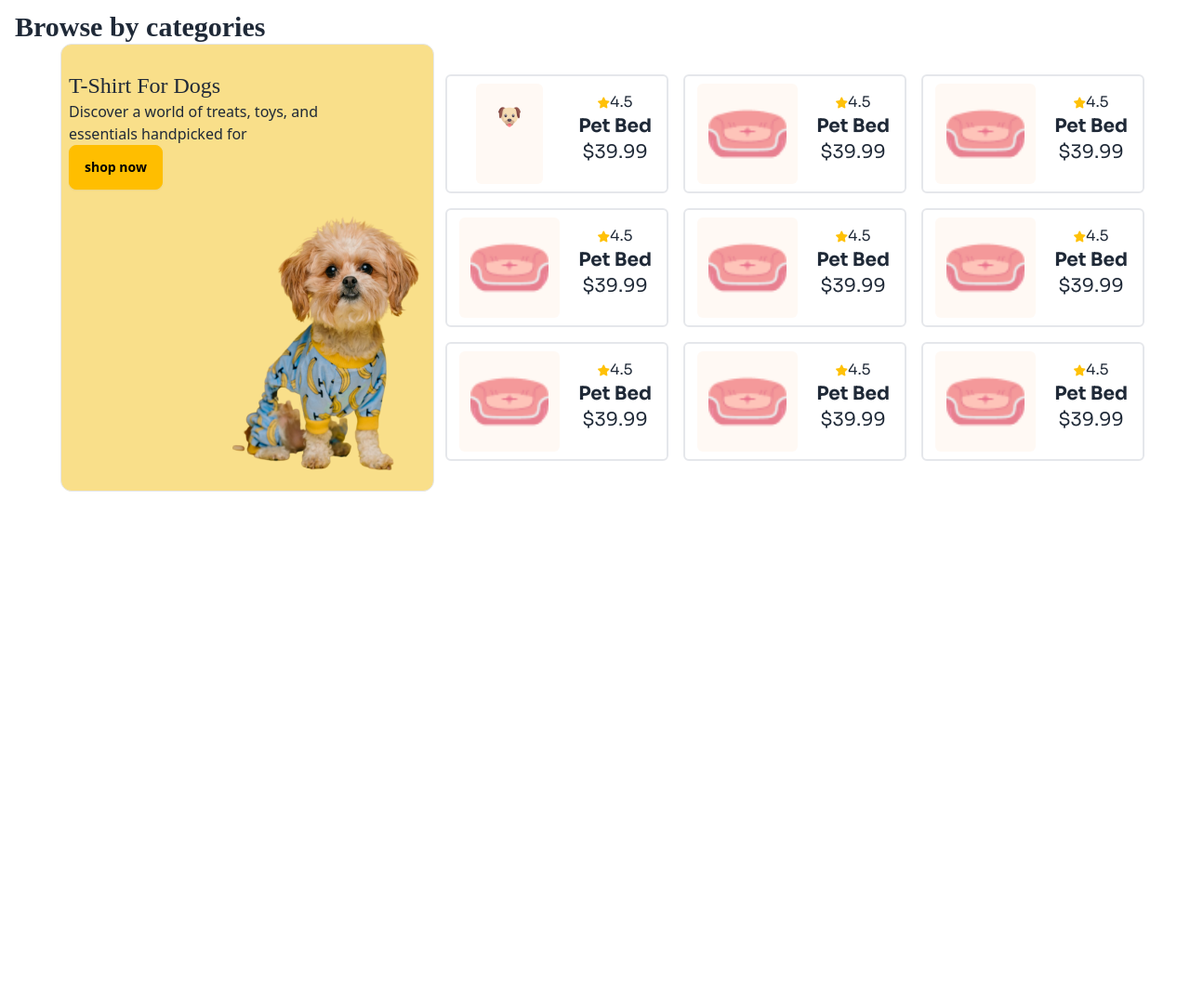
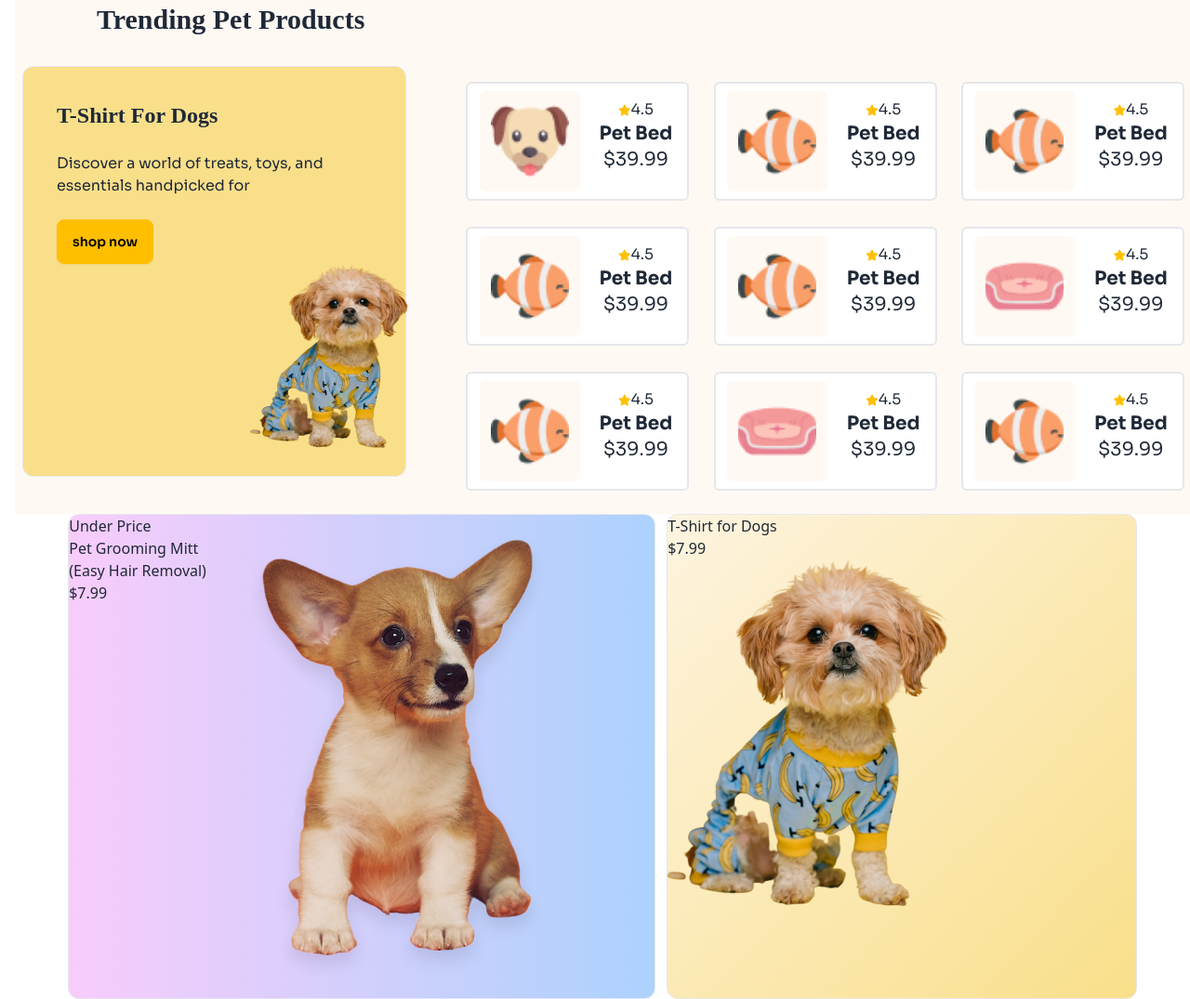
Before and after one commit to Mas-rafe/Assignment-03, a plain HTML site: page index.html in a window 1280 px wide. Shown: the part 1306-2381 px from the top of the page at 93% size. Before the commit the page ends 1835 px from the top, so only its background shows below. Drawn offline with nearby package versions, Linux system fonts and the light colour scheme; a web font is replaced by a local one.

Commit message:
im so late

```diff
--- a/index.html
+++ b/index.html
@@ -213,28 +213,28 @@
 
      </section>
 
-
-               <h4 class="text-start justify-start  text-3xl mt-32 font-bold adlam">Browse by categories</h4>
-               <section class="mx-auto justify-center items-center  gap-3 lg:flex ">
-         <div class="  p-2 bg-[#F9DF8A] border border-solid rounded-xl ">
-           <div class="mt-5">
-            <h2 class="adlam text-2xl ">T-Shirt For Dogs </h2>
-            <p>Discover a world of treats, toys, and <br> essentials handpicked for </p>
-            <button class="btn btn-warning">shop now</button>
+     <section class="bg-[#FFF9F4] gap-10 p-2">
+     <h4 class="text-start justify-start  text-3xl mt-28 mb-8 ml-20 font-bold adlam">Trending Pet Products</h4>
+               <div class="mx-auto justify-center items-center  gap-16 lg:flex ">
+                  <div class="  p-5 bg-[#F9DF8A] mb-8 w-96  border border-solid lg:w-1/3 rounded-xl ">
+           <div class="mt-4 ml-4">
+            <h2 class="adlam text-2xl font-bold ">T-Shirt For Dogs </h2><br>
+            <p class="sora text-base">Discover a world of treats, toys, and <br> essentials handpicked for </p><br>
+            <button class="btn sora btn-warning">shop now</button>
            </div>
 
             <div class=" ">
-            <img src="c1-assets/cute-pet-mid.png" alt="" class=" mt-7 ml-44 lg:w-52 lg:h-72">
+            <img src="c1-assets/cute-pet-mid.png" alt="" class=" hidden lg:inline  ml-56 lg:w-44 lg:h-52">
            </div>
               </div>
 
 
-    <div class="sora grid grid-cols-2 lg:grid-cols-3 gap-1 lg:gap-4">
+    <div class="sora grid grid-cols-2 lg:grid-cols-3  gap-2 lg:gap-7">
 
          <card class=" card flex flex-row p-2 gap-2 border-2 border-solid rounded-md text-center justify-center mx-auto   lg:w-60 lg:h-32 lg:mx-auto lg:justify-center bg-[#FFFFFF]">
                 <div class="mx-auto justify-center flex rounded-md  p-3 bg-[#FFF9F4]">
                 <img src="c1-assets/pet-couch.png" alt="" class="mx-auto lg:hidden">
-                <img src="c1-assets/dog-cartoon.png" alt="" class="hidden lg:inline w-12 p-3 h-12 items-center ">
+                <img src="c1-assets/dog-cartoon.png" alt="" class="hidden lg:inline  items-center ">
                  </div>
                     <div class="items-center justify-center text-center p-2 ">
                         <p class="text-xs lg:text-base"><i class="text-xs text-[#FFC107] fa-solid fa-star"></i>4.5</p>
@@ -244,7 +244,8 @@
                 </card>
                 <card class=" card flex flex-row p-2 gap-2 border-2 border-solid rounded-md text-center justify-center mx-auto   lg:w-60 lg:h-32 lg:mx-auto lg:justify-center bg-[#FFFFFF]">
                   <div class="mx-auto justify-center flex rounded-md  p-3 bg-[#FFF9F4]">
-                  <img src="c1-assets/pet-couch.png" alt="" class="mx-auto">
+                  <img src="c1-assets/pet-couch.png" alt="" class="mx-auto lg:hidden">
+                  <img src="c1-assets/fish-cartoon.png" alt="" class="hidden lg:inline  items-center" >
                    </div>
                       <div class="items-center justify-center text-center p-2 ">
                           <p class="text-xs lg:text-base"><i class="text-xs text-[#FFC107] fa-solid fa-star"></i>4.5</p>
@@ -254,7 +255,8 @@
                   </card>
                   <card class=" card flex flex-row p-2 gap-2 border-2 border-solid rounded-md text-center justify-center mx-auto   lg:w-60 lg:h-32 lg:mx-auto lg:justify-center bg-[#FFFFFF]">
                     <div class="mx-auto justify-center flex rounded-md  p-3 bg-[#FFF9F4]">
-                    <img src="c1-assets/pet-couch.png" alt="" class="mx-auto">
+                    <img src="c1-assets/pet-couch.png" alt="" class="mx-auto lg:hidden">
+                    <img src="c1-assets/fish-cartoon.png" alt="" class="hidden lg:inline  items-center" >
                      </div>
                         <div class="items-center justify-center text-center p-2 ">
                             <p class="text-xs lg:text-base"><i class="text-xs text-[#FFC107] fa-solid fa-star"></i>4.5</p>
@@ -264,7 +266,8 @@
                     </card>
                     <card class=" card flex flex-row p-2 gap-2 border-2 border-solid rounded-md text-center justify-center mx-auto   lg:w-60 lg:h-32 lg:mx-auto lg:justify-center bg-[#FFFFFF]">
                       <div class="mx-auto justify-center flex rounded-md  p-3 bg-[#FFF9F4]">
-                      <img src="c1-assets/pet-couch.png" alt="" class="mx-auto">
+                      <img src="c1-assets/pet-couch.png" alt="" class="mx-auto lg:hidden">
+                      <img src="c1-assets/fish-cartoon.png" alt="" class="hidden lg:inline  items-center" >
                        </div>
                           <div class="items-center justify-center text-center p-2 ">
                               <p class="text-xs lg:text-base"><i class="text-xs text-[#FFC107] fa-solid fa-star"></i>4.5</p>
@@ -274,7 +277,8 @@
                       </card>
                       <card class=" card flex flex-row p-2 gap-2 border-2 border-solid rounded-md text-center justify-center mx-auto   lg:w-60 lg:h-32 lg:mx-auto lg:justify-center bg-[#FFFFFF]">
                         <div class="mx-auto justify-center flex rounded-md  p-3 bg-[#FFF9F4]">
-                        <img src="c1-assets/pet-couch.png" alt="" class="mx-auto">
+                        <img src="c1-assets/pet-couch.png" alt="" class="mx-auto lg:hidden">
+                        <img src="c1-assets/fish-cartoon.png" alt="" class="hidden lg:inline  items-center" >
                          </div>
                             <div class="items-center justify-center text-center p-2 ">
                                 <p class="text-xs lg:text-base"><i class="text-xs text-[#FFC107] fa-solid fa-star"></i>4.5</p>
@@ -285,6 +289,7 @@
                         <card class=" card flex flex-row p-2 gap-2 border-2 border-solid rounded-md text-center justify-center mx-auto   lg:w-60 lg:h-32 lg:mx-auto lg:justify-center bg-[#FFFFFF]">
                           <div class="mx-auto justify-center flex rounded-md  p-3 bg-[#FFF9F4]">
                           <img src="c1-assets/pet-couch.png" alt="" class="mx-auto">
+
                            </div>
                               <div class="items-center justify-center text-center p-2 ">
                                   <p class="text-xs lg:text-base"><i class="text-xs text-[#FFC107] fa-solid fa-star"></i>4.5</p>
@@ -294,7 +299,8 @@
                           </card>
                           <card class=" card flex flex-row p-2 gap-2 border-2 border-solid rounded-md text-center justify-center mx-auto   lg:w-60 lg:h-32 lg:mx-auto lg:justify-center bg-[#FFFFFF]">
                             <div class="mx-auto justify-center flex rounded-md  p-3 bg-[#FFF9F4]">
-                            <img src="c1-assets/pet-couch.png" alt="" class="mx-auto">
+                            <img src="c1-assets/pet-couch.png" alt="" class="mx-auto lg:hidden">
+                            <img src="c1-assets/fish-cartoon.png" alt="" class="hidden lg:inline  items-center" >
                              </div>
                                 <div class="items-center justify-center text-center p-2 ">
                                     <p class="text-xs lg:text-base"><i class="text-xs text-[#FFC107] fa-solid fa-star"></i>4.5</p>
@@ -305,6 +311,7 @@
                             <card class=" card flex flex-row p-2 gap-2 border-2 border-solid rounded-md text-center justify-center mx-auto   lg:w-60 lg:h-32 lg:mx-auto lg:justify-center bg-[#FFFFFF]">
                               <div class="mx-auto justify-center flex rounded-md  p-3 bg-[#FFF9F4]">
                               <img src="c1-assets/pet-couch.png" alt="" class="mx-auto">
+
                                </div>
                                   <div class="items-center justify-center text-center p-2 ">
                                       <p class="text-xs lg:text-base"><i class="text-xs text-[#FFC107] fa-solid fa-star"></i>4.5</p>
@@ -314,7 +321,8 @@
                               </card>
                               <card class=" hidden lg:inline-flex card flex flex-row p-2 gap-2 border-2 border-solid rounded-md text-center justify-center mx-auto   lg:w-60 lg:h-32 lg:mx-auto lg:justify-center bg-[#FFFFFF]">
                                 <div class="mx-auto justify-center flex rounded-md  p-3 bg-[#FFF9F4]">
-                                <img src="c1-assets/pet-couch.png" alt="" class="mx-auto">
+                                <img src="c1-assets/pet-couch.png" alt="" class="mx-auto lg:hidden">
+                                <img src="c1-assets/fish-cartoon.png" alt="" class="hidden lg:inline  items-center" >
                                  </div>
                                     <div class="items-center justify-center text-center p-2 ">
                                         <p class="text-xs lg:text-base"><i class="text-xs text-[#FFC107] fa-solid fa-star"></i>4.5</p>
@@ -323,8 +331,34 @@
                                     </div>
                                 </card>
                                </div>
+               </div>
 
                               </section>
+
+ <section class="grid grid-cols-1 gap-3 mx-auto justify-center lg:flex ">
+ <div class=" lg:w-3/6 flex border border-solid rounded-xl bg-gradient-to-r from-[#F8CCFB] to-[#ACD2FD]">
+  <div>
+    <p>Under Price</p>
+    <h4>Pet Grooming Mitt</h4>
+    <p>(Easy Hair Removal)</p>
+    <h2>$7.99</h2>
+  </div>
+      <div >
+        <img src="c1-assets/cute-dog-mid.png" alt="">
+      </div>
+</div>
+<div class=" lg:w-2/5 border border-solid rounded-xl bg-gradient-to-tl from-[#F9DF8A] to-[#FEF4E0] ">
+  <div>
+    <h4>T-Shirt for Dogs</h4>
+    <h2>$7.99</h2>
+  </div>
+  <div>
+    <img src="c1-assets/cute-pet-mid.png" alt="">
+  </div>
+</div>
+
+
+ </section>
 
 
 
```
